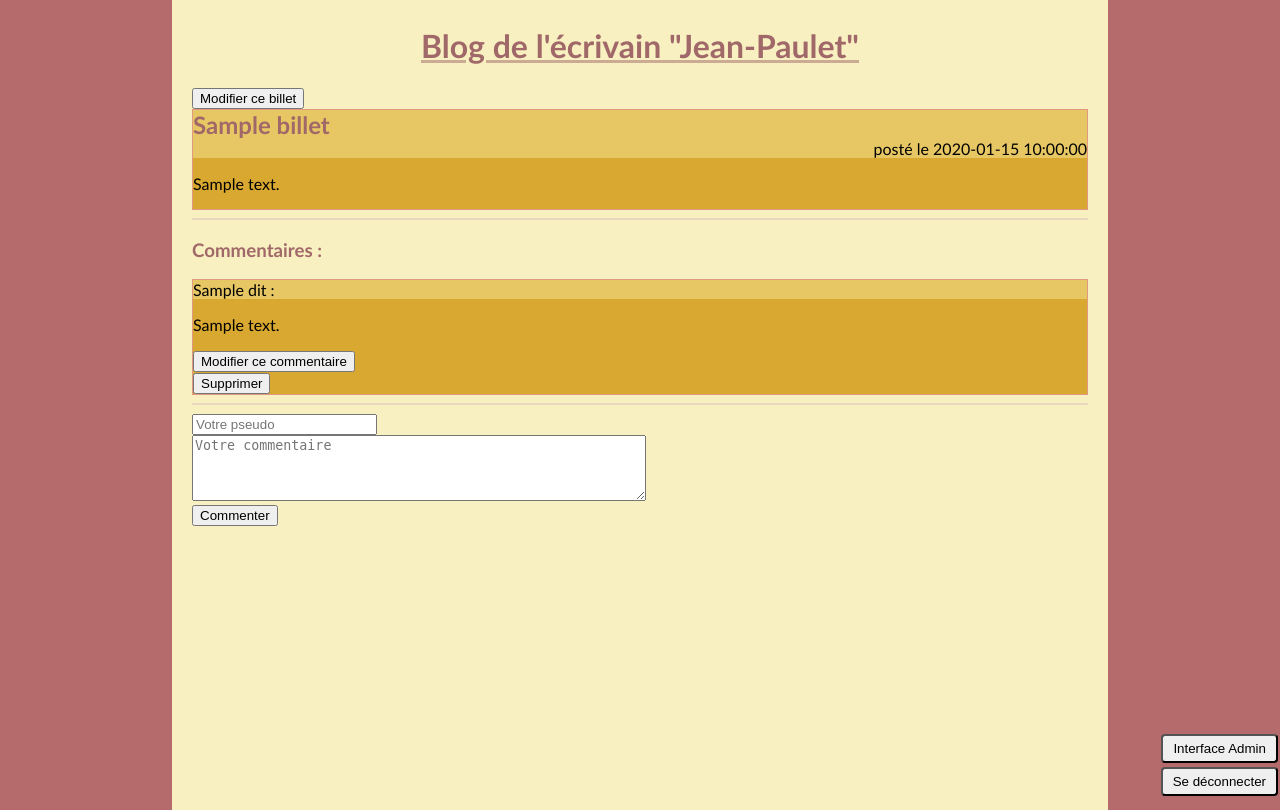
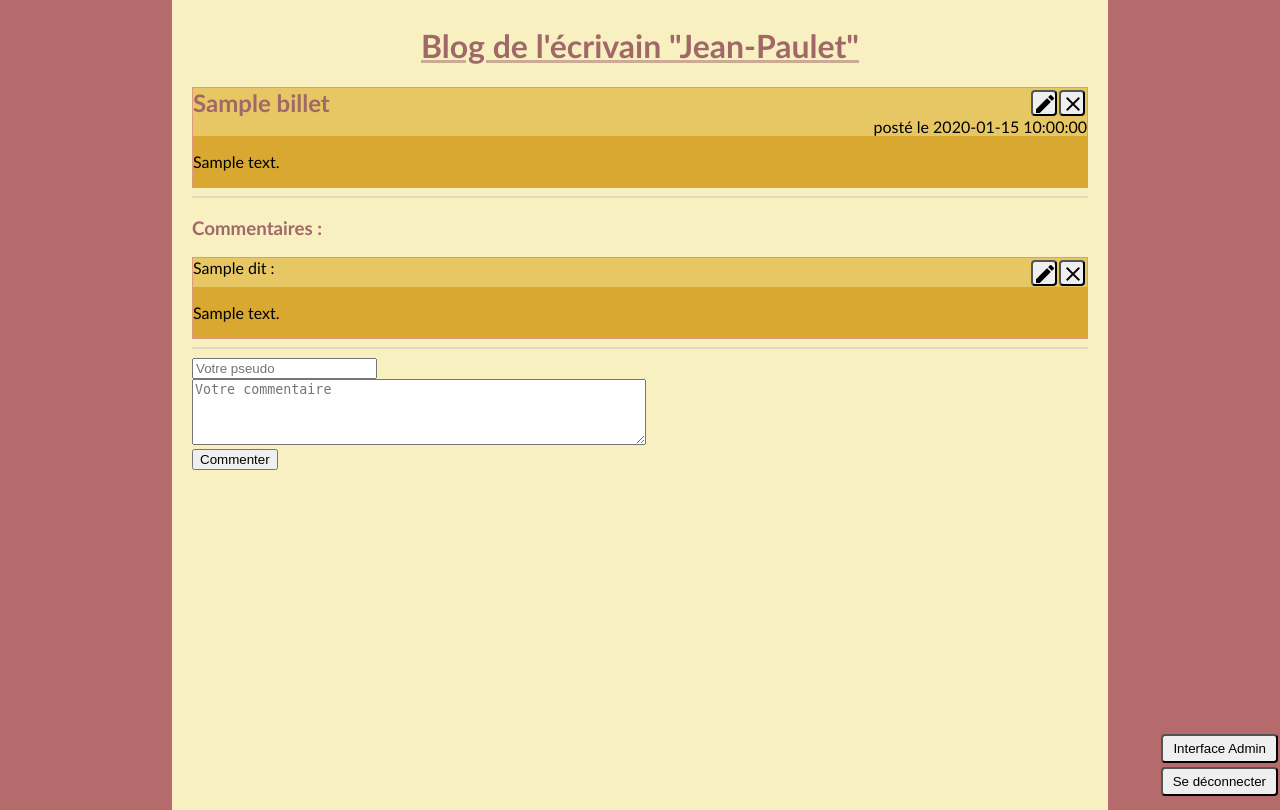
Before and after one commit to BenACS/projet_4, a PHP site: page /index.php?action=billet&id=1 in a window 1280 px wide. Run offline with PHP 8.4, Linux system fonts and the light colour scheme; the visitor is signed in with stand-in values (Sample User, id 1); tables that the repository leaves empty or names only in its code hold one stand-in row (values such as "Sample post"); some libraries are stand-ins or nearby versions.

Commit message:
Nouveaux boutons Modifier / Supprimer (billets & commentaires). Légers changments CSS. TinyMCE n'envoie pas le contenu modifié d'un billet.

```diff
--- a/Contenu/style.css
+++ b/Contenu/style.css
@@ -50,6 +50,7 @@ hr {
 }
 
 article {
+    position: relative; /* Nécéssaire pour les boutons modifier / supprimer */
     background: rgb(216, 168, 48);
     border: 1px solid rgb(224, 152, 128);
 }
@@ -80,6 +81,7 @@ article header p, article h2:first-of-type {
 .auteur {
     background: rgba(248, 232, 152, 0.5);
     margin: 0;
+    padding-bottom: 10px; /* Meilleur rendu visuel en vue admin */
 }
 
 article + article {
@@ -89,6 +91,7 @@ article + article {
 /* INTERFACE ADMIN */
 
 /* Boutons + formulaire d'accès à l'interface */
+
 #divAccesInterfaceAdmin, #boutonDeco {
     position: fixed;
     bottom: 4px;
@@ -128,12 +131,34 @@ article + article {
     right: 2px;
 }
 
-/* Formulaire nouveau billet */
+/* Formulaires nouveau billet & modif billet */
 
-#formNouvBillet input[type=text] {
+#formNouvBillet input[type=text], #formModifBillet input[type=text] {
     width: 100%;
 }
 
-#formNouvBillet textarea {
+#formNouvBillet textarea, #formModifBillet textarea {
     min-height: 200px;
 }
+
+/* Boutons ajouter / supprimer / modifier */
+
+.boutModif, .boutSuppr {
+    position: absolute;
+    top: 2px;
+}
+
+.boutModif {
+    right: 30px;
+}
+
+.boutSuppr {
+    right: 2px;
+}
+
+.boutModif button, .boutSuppr button {
+    padding: 0 22px 22px 0;
+    width: 24px;
+    height: 24px;
+    border-radius: 4px;
+}
--- a/Controleur/ControleurBillet.php
+++ b/Controleur/ControleurBillet.php
@@ -47,8 +47,8 @@ class ControleurBillet {
     }
 
     // Modifie un billet existant
-    public function modifier($idBillet) {
-        $this->billet->modifier($idBillet);
+    public function modifier($idBillet, $titre, $contenu) {
+        $this->billet->modifier($idBillet, $titre, $contenu);
         $billets = $this->billet->getBillets();
         $vue = new Vue("Admin");
         $vue->generer(array('billets' => $billets));
--- a/Controleur/Routeur.php
+++ b/Controleur/Routeur.php
@@ -67,15 +67,28 @@ class Routeur {
                         throw new Exception("Accès non autorisé");
                 }
                 else if ($_GET['action'] == 'nouveauBillet') {
+                    if ($_SESSION['login'] == 'true') {
                         $vue = new Vue("FormCreationBillet");
                         $vue->generer(array());
                     }
+                    else
+                        throw new Exception("Accès non autorisé");
+                }
                 else if ($_GET['action'] == 'ajouterBillet') {
+                    if ($_SESSION['login'] == 'true') {
                         $titre = $this->getParametre($_POST, 'titre');
                         $contenu = $this->getParametre($_POST, 'contenu');
                         $this->ctrlBillet->ajouter($titre, $contenu);
                     }
-                else if ($_GET['action'] == 'modifBillet') {
+                    else
+                        throw new Exception("Accès non autorisé");
+                }
+                else if ($_GET['action'] == 'editeurBillet') {
+                    if ($_SESSION['login'] == 'true') {
+
+                    }
+                    else
+                        throw new Exception("Accès non autorisé");
                     $idBillet = intval($this->getParametre($_GET, 'id'));
                     if ($idBillet != 0) {
                         $this->ctrlAdmin->editeurBillet($idBillet);
@@ -83,9 +96,23 @@ class Routeur {
                     else
                         throw new Exception("Identifiant de billet non valide");
                 }
+                else if ($_GET['action'] == 'modifierBillet') {
+                    if ($_SESSION['login'] == 'true') {
+                        $idBillet = intval($this->getParametre($_POST, 'id'));
+                        $titre = $this->getParametre($_POST, 'titre');
+                        $contenu = $this->getParametre($_POST, 'contenu');
+                        $this->ctrlBillet->modifier($idBillet, $titre, $contenu);
+                    }
+                    else
+                        throw new Exception("Accès non autorisé");
+                }
                 else if ($_GET['action'] == 'supprimerCom') {
+                    if ($_SESSION['login'] == 'true') {
                         $idCommentaire = intval($this->getParametre($_GET, 'id'));
                         $this->ctrlCommentaire->supprimer($idCommentaire);
+                    }
+                    else
+                        throw new Exception("Accès non autorisé");
                 }
                 else
                     throw new Exception("Action non valide");
--- a/Modele/Billet.php
+++ b/Modele/Billet.php
@@ -38,11 +38,13 @@ class Billet extends Modele {
             throw new Exception("Aucun billet ne correspond à l'identifiant '$idBillet'");
     }
 
+    // Supprime un billet dans la bdd
     public function supprimer($idBillet) {
         $sql = 'delete from Billets where id=?';
-        $billet = $this->executerRequete($sql, array($idBillet));
+        $this->executerRequete($sql, array($idBillet));
     }
 
+    // Ajoute un billet dans la bdd
     public function ajouter($titre, $contenu) {
         $sql = 'insert into billets(titre, contenu, date_creation)'
                 . ' values(?, ?, ?)';
@@ -50,8 +52,9 @@ class Billet extends Modele {
         $this->executerRequete($sql, array($titre, $contenu, $date));
     }
 
-    public function modifier($idBillet) {
-        $sql = "";
-        $billet = $this->executerRequete($sql, array());
+    // Modifie (update) un billet dans la bdd
+    public function modifier($idBillet, $titre, $contenu) {
+        $sql = 'update billets set titre=?, contenu=? where id=?';
+        $this->executerRequete($sql, array($titre, $contenu, $idBillet));
     }
 }
--- a/Modele/Commentaire.php
+++ b/Modele/Commentaire.php
@@ -27,7 +27,7 @@ class Commentaire extends Modele {
         $commentaire = $this->executerRequete($sql, array($idCommentaire));
     }
 
-    // Modifie un commentaire dans la bdd
+    // Modifie (update) un commentaire dans la bdd
     public function modifier() {
 
     }
--- a/Vue/gabarit.php
+++ b/Vue/gabarit.php
@@ -1,8 +1,9 @@
 <!doctype html>
 <html lang="fr">
     <head>
-        <meta charset="UTF-8" />
-        <link rel="stylesheet" href="Contenu/style.css" />
+        <meta charset="UTF-8">
+        <link rel="stylesheet" href="Contenu/style.css">
+        <link href="https://fonts.googleapis.com/icon?family=Material+Icons" rel="stylesheet">
         <title><?= $titre ?></title>
     </head>
     <body>
@@ -27,7 +28,8 @@
         <script src="https://cloud.tinymce.com/stable/tinymce.min.js?apiKey=8fwlfhhvvlj749bi3q9l558no7zzxrkq6ab6i8azo2id6vgw"></script>
         <script>
             tinymce.init({
-                selector: '#divTinyMCE'
+                selector: '#divTinyMCE',
+                branding: false
             });
         </script>
         <script src="Vue/js/popupTinyMCE.js"></script>
--- a/Vue/vueBilletAdmin.php
+++ b/Vue/vueBilletAdmin.php
@@ -1,13 +1,22 @@
 <?php $this->titre = "Mon Blog - " . $billet['titre']; ?>
-<form method="POST" action="<?= "index.php?action=modifBillet&id=" . $billet['id'] ?>">
-        <input type="submit" value="Modifier ce billet">
-</form>
 <article>
     <header>
         <h2 class="titreBillet"><?= $billet['titre'] ?></h2>
         <p>posté le <?= $billet['date'] ?></p>
     </header>
     <p><?= $billet['contenu'] ?></p>
+    <!-- Modifier le billet -->
+    <form class="boutModif" method="POST" action="<?= "index.php?action=editeurBillet&id=" . $billet['id'] ?>">
+        <button type="submit">
+            <i class="material-icons">create</i>
+        </button>
+    </form>
+    <!-- Supprimer le billet -->
+    <form class="boutSuppr" method="POST" action="<?= "index.php?action=supprimerBillet&id=" . $billet['id'] ?>">
+        <button type="submit">
+            <i class="material-icons">clear</i>
+        </button>
+    </form>
 </article>
 <hr />
 <header>
@@ -17,11 +26,17 @@
     <article class="cont_comment">
         <p class="auteur"><?= $commentaire['auteur'] ?> dit :</p>
         <p class="comment"><?= $commentaire['contenu'] ?></p>
-        <form method="POST" action="">
-            <input type="submit" value="Modifier ce commentaire">
+        <!-- "Modifier" le commentaire -->
+        <form class="boutModif" method="POST" action="">
+            <button type="submit">
+                <i class="material-icons">create</i>
+            </button>
         </form>
-        <form method="POST" action="<?= "index.php?action=supprimerCom&id=" . $commentaire['id'] ?>">
-            <input type="submit" value="Supprimer">
+        <!-- Supprimer le commentaire -->
+        <form class="boutSuppr" method="POST" action="<?= "index.php?action=supprimerCom&id=" . $commentaire['id'] ?>">
+            <button type="submit">
+                <i class="material-icons">clear</i>
+            </button>
         </form>
     </article>
 <?php endforeach; ?>
--- a/Vue/vueFormModifBillet.php
+++ b/Vue/vueFormModifBillet.php
@@ -1,4 +1,6 @@
 <form id="formModifBillet" method="POST" action="index.php?action=modifierBillet">
+	<input type="hidden" name="id" value="<? $_GET['id'] ?>">
+
 	<label for="titre">Titre du billet :</label></br>
 	<input type="text" name="titre" value="<?= $billet['titre'] ?>" ></br></br>
 
```
Also changed, not shown: Vue/vueAdmin.php (+9 -5 lines). Lines whose indentation alone changed are shown as unchanged.
